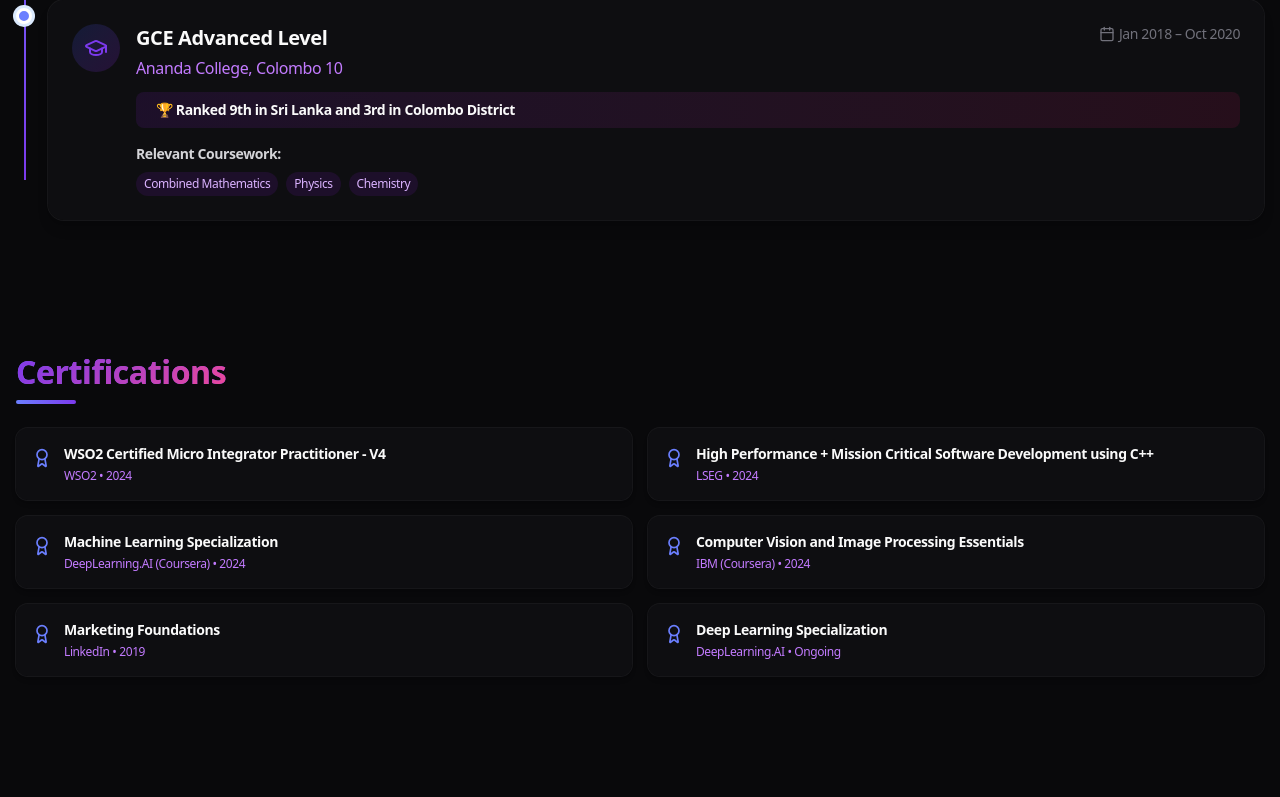
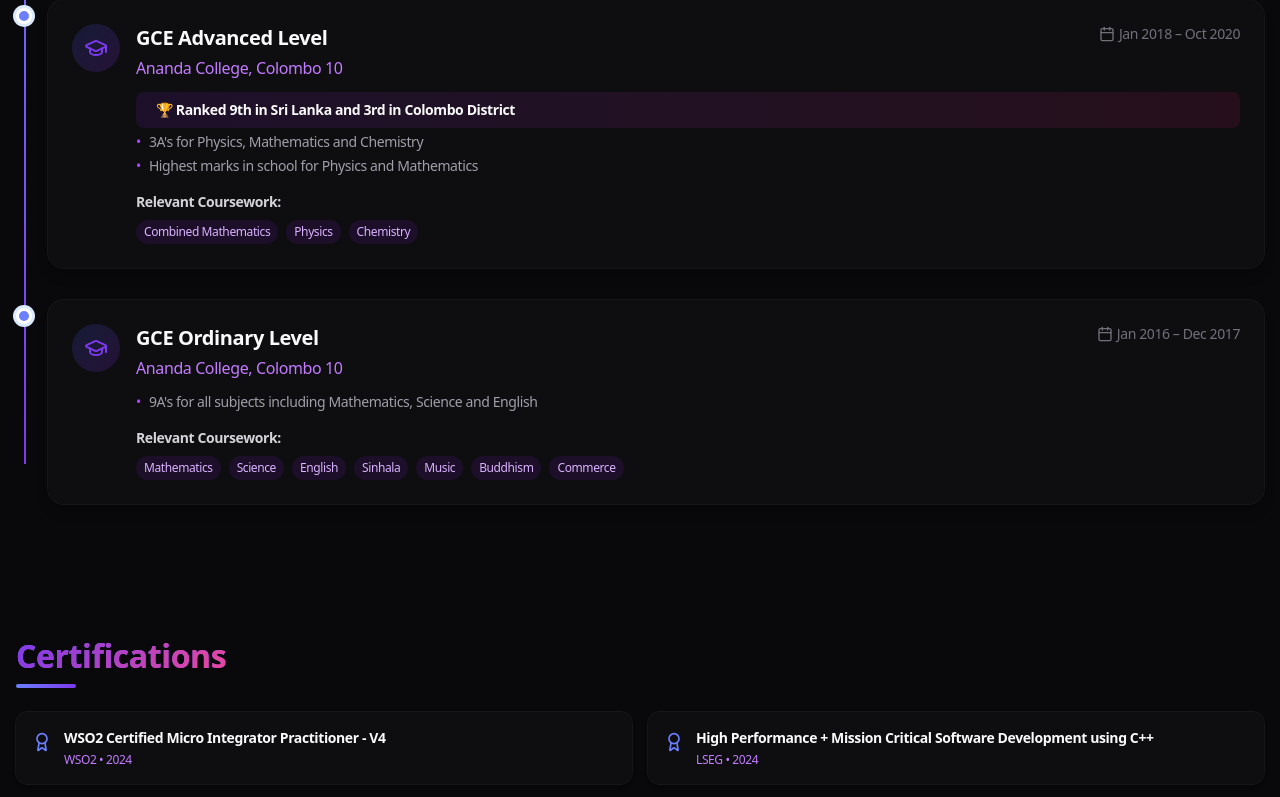
Before and after one commit to damaya0/Portfolio, a Next.js app: page / in a window 1280 px wide. Shown: the part 3532-4329 px from the top of the page. Built offline with nearby package versions, Linux system fonts and the light colour scheme.

Commit message:
added O/L section

```diff
--- a/app/data.ts
+++ b/app/data.ts
@@ -106,9 +106,21 @@
     duration: 'Jan 2018 – Oct 2020',
     achievements: [
       '🏆 Ranked 9th in Sri Lanka and 3rd in Colombo District',
+      "3A's for Physics, Mathematics and Chemistry",
+      "Highest marks in school for Physics and Mathematics",
     ],
     coursework: ['Combined Mathematics', 'Physics', 'Chemistry'],
     id: 'edu2',
+  },
+  {
+    institution: 'Ananda College, Colombo 10',
+    degree: 'GCE Ordinary Level',
+    duration: 'Jan 2016 – Dec 2017',
+    achievements: [
+      "9A's for all subjects including Mathematics, Science and English",
+    ],
+    coursework: ['Mathematics', 'Science', 'English', 'Sinhala', 'Music', 'Buddhism', 'Commerce'],
+    id: 'edu3',
   },
 ]
 
```
